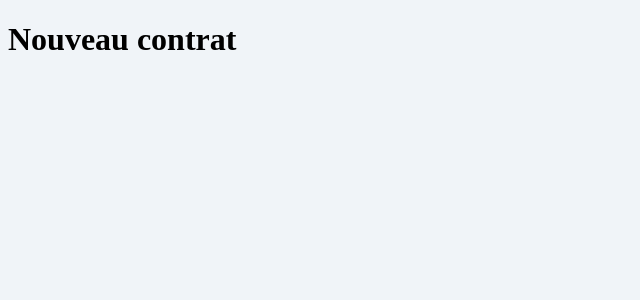
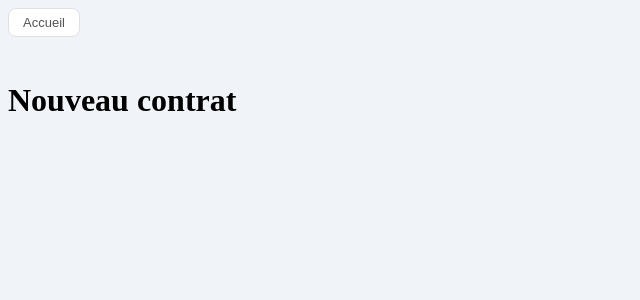
Before and after one commit to FaresCherif/vue_assurance, a Vue app: page /add in a window 1280 px wide. Shown: the top 300 px of the page, without its empty margins (0-640 px from the left). Built offline with nearby package versions, Linux system fonts and the light colour scheme; the HTML template or start-up script is replaced by a standard one.

Commit message:
Add homeredirection addView

```diff
--- a/src/views/AddView.vue
+++ b/src/views/AddView.vue
@@ -1,7 +1,19 @@
 <script setup>
+import { useRouter } from 'vue-router'
+
+import HomeRedirection from '@/components/HomeRedirection.vue';
+
+const router = useRouter();
+
+
+function goHome(){
+    router.push(`/`);
+}
 </script>
 
 
 <template>
+    <HomeRedirection @go-home="goHome"/>
     <h1>Nouveau contrat</h1>
+
 </template>
```
